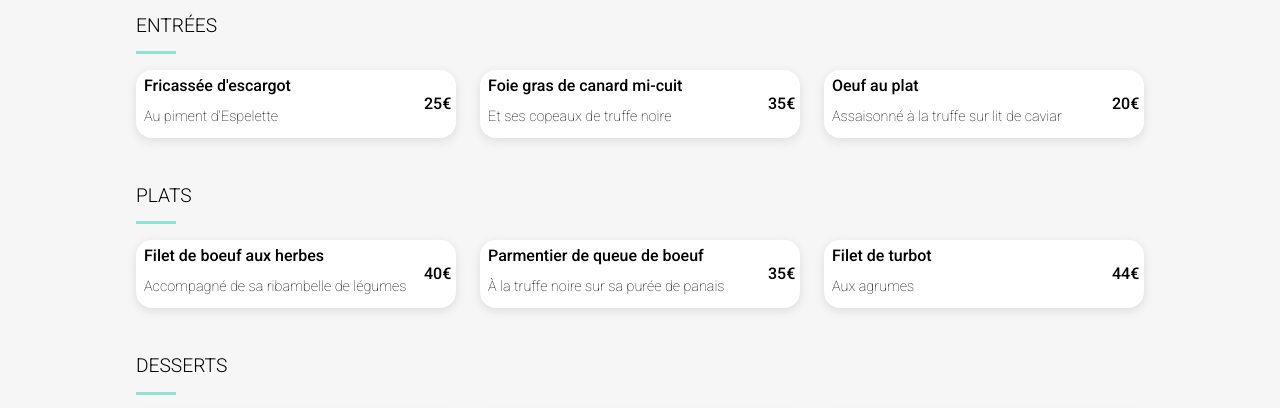
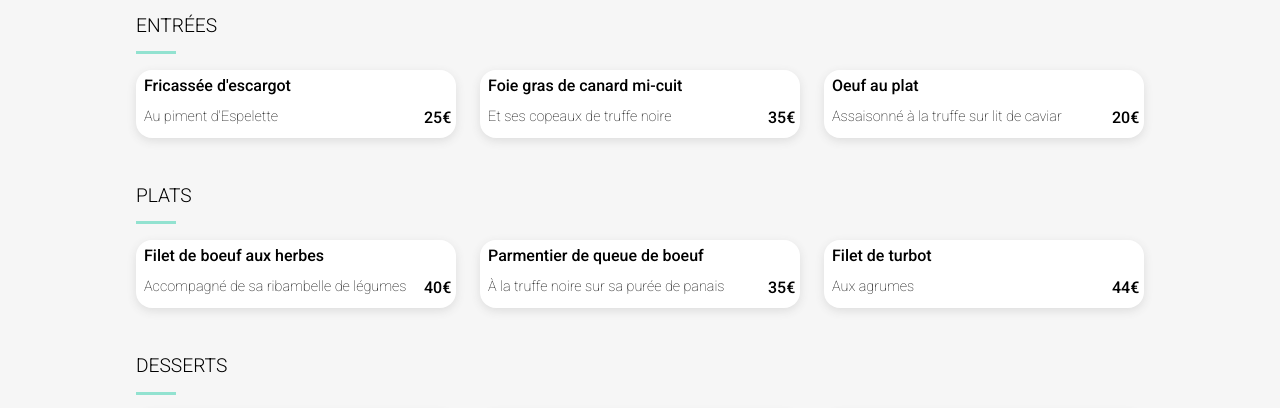
Before and after one commit to Braconnier/CedricCamman_3_26072021, a website: page pages/palette.html in a window 1280 px wide. Shown: the part 327-735 px from the top of the page. Drawn offline with Linux system fonts and the light colour scheme; a web font is replaced by a local one.

Commit message:
modif loader link footer alignement tarifs

```diff
--- a/pages/palette.html
+++ b/pages/palette.html
@@ -18,13 +18,6 @@
     <title>La palette du goût</title>
   </head>
   <body>
-    <div class="loader">
-      <div class="load">
-        <div class="spinner"></div>
-        <div class="load__text">Chargement</div>
-      </div>
-    </div>
-    <div class="main-content">
     <header>
       <div class="header__container">
         <a href="../index.html"> <i class="fas fa-arrow-left back"></i></a>
@@ -81,9 +74,7 @@
 
             <div class="restaurant__fiche">
               <div class="restaurant__fiche__plat">
-                  <div class="restaurant__fiche__plat__nomplat">
-                    Oeuf au plat
-                  </div>
+                <div class="restaurant__fiche__plat__nomplat">Oeuf au plat</div>
                 <div class="restaurant__fiche__plat__description">
                   Assaisonné à la truffe sur lit de caviar
                 </div>
@@ -152,12 +143,8 @@
           <div class="service">
             <div class="restaurant__fiche">
               <div class="restaurant__fiche__plat">
-                  <div class="restaurant__fiche__plat__nomplat">
-                    Paris-Brest
-                  </div>
-                  <div class="restaurant__fiche__plat__description">
-                    Revisité
-                  </div>
+                <div class="restaurant__fiche__plat__nomplat">Paris-Brest</div>
+                <div class="restaurant__fiche__plat__description">Revisité</div>
               </div>
               <div class="restaurant__fiche__tarif">18€</div>
               <div class="restaurant__fiche__check">
@@ -203,7 +190,7 @@
     </main>
     <footer class="footer">
       <div class="footer__container">
-          <a class="footer__link" href="#">
+        <a class="footer__link" href="../index.html">
           <h2>ohmyfood</h2>
         </a>
         <a class="footer__link" href="">
@@ -218,6 +205,5 @@
         <a class="footer__link" href="mailto:">Contact</a>
       </div>
     </footer>
-    </div>
   </body>
 </html>
--- a/sass/Components/_interactives.scss
+++ b/sass/Components/_interactives.scss
@@ -122,9 +122,7 @@
 @for $i from 1 through 4 {
   .restaurant__fiche:nth-child(#{$i}n) {
     animation-name: slide-fiche;
-    animation-delay: calc(
-      #{$loader-duration} + #{$i * strip-unit($delay-slide-cartes)}s
-    );
+    animation-delay: #{$i * strip-unit($delay-slide-cartes)}s;
     animation-duration: $duration-slide-cartes;
     animation-fill-mode: both;
     animation-timing-function: ease;
@@ -144,9 +142,7 @@
   @for $i from 1 through 4 {
     .restaurant__fiche:nth-child(#{$i}n) {
       animation-name: slide-fiche;
-      animation-delay: calc(
-        #{$loader-duration} + #{$i * strip-unit($delay-slide-cartes)}s
-      );
+      animation-delay: #{$i * strip-unit($delay-slide-cartes)}s;
       animation-duration: $duration-slide-cartes;
       animation-fill-mode: both;
       animation-timing-function: ease;
--- a/sass/Layouts/_main.scss
+++ b/sass/Layouts/_main.scss
@@ -135,7 +135,8 @@
     font-weight: 500;
     padding-top: 2rem;
     padding: 0.5rem;
-    align-self: center;
+    align-self: end;
+    padding-bottom: 0.75rem;
   }
   &__check {
     min-width: 4rem;
```
Also changed, not shown: pages/delice.html (+3 -15 lines), pages/francaise.html (+2 -12 lines), pages/note.html (+1 -9 lines), css/style.css, 1 other file. Lines whose indentation alone changed are shown as unchanged.
